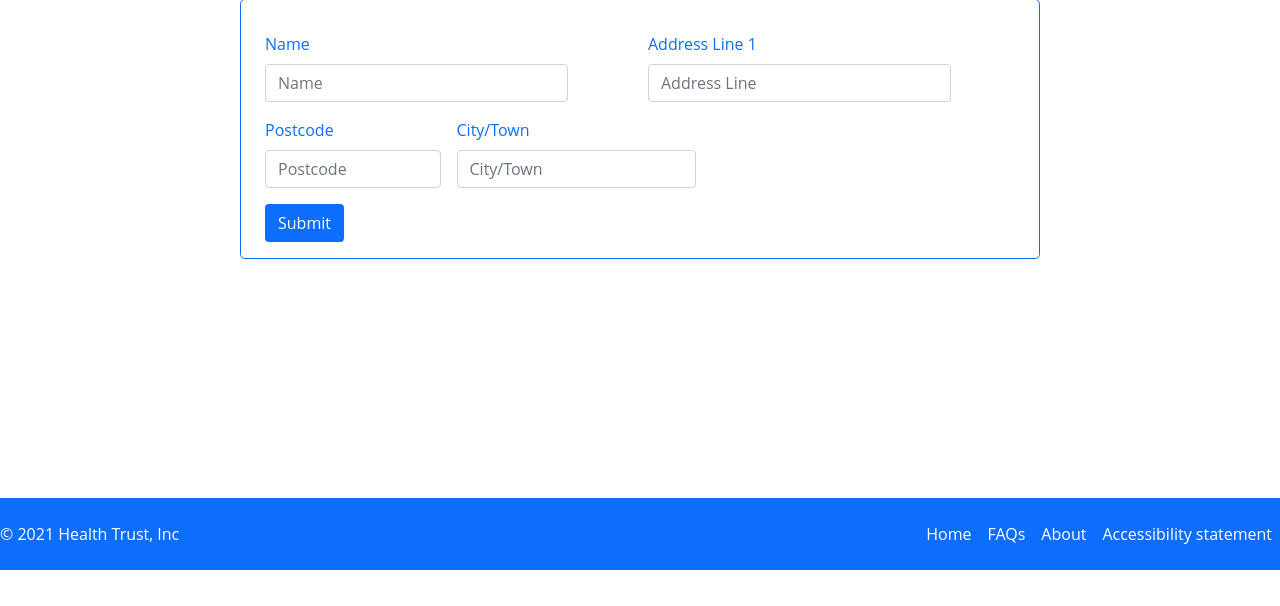
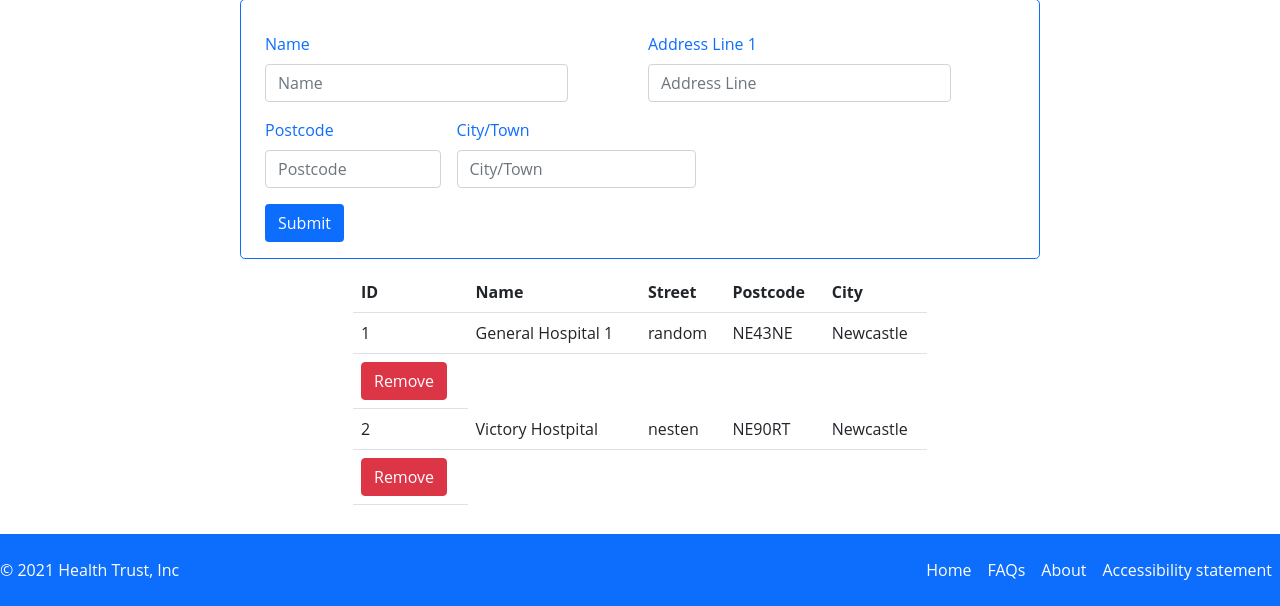
Before and after one commit to mfronistas/HealthTrustApp, a Flask app: template templates/addhospital.html in a window 1280 px wide. Shown: the part 230-836 px from the top of the page. Before the commit the page ends 800 px from the top, so only its background shows below. Run offline with Flask 2, Linux system fonts and the light colour scheme; the template is opened without the code that fills it: values that come from a table or form of the project are taken from there, others are empty; data comes from the database, SQL or seed files in the repository; some web fonts are replaced.

Commit message:
Added view tables to admin pages, not working.

```diff
--- a/models.py
+++ b/models.py
@@ -166,11 +166,13 @@
                  nhs_number=None, phone='8909887891', email='admin@email.com', password='123123',
                  encryption_key=generate_key(), street='South 29', postcode='NE24DF', city='Newcastle')
     hospital = Hospital(name='General Hospital', street='South 23', postcode='NE24DF', city='Newcastle')
+    hospital2 = Hospital(name='Victoria Hospital', street='North 40', postcode='NE25DF', city='Newcastle')
     medicine = Medicine(name='PainkillerOmega', type='painkiller', dosage=30)
     db.session.add(patient)
     db.session.add(doctor)
     db.session.add(admin)
     db.session.add(hospital)
+    db.session.add(hospital2)
     db.session.add(medicine)
     db.session.commit()
 
--- a/templates/adddoctor.html
+++ b/templates/adddoctor.html
@@ -126,7 +126,5 @@
 {% endfor %}
     </table>
 </div>
-</div>
-</div>
 </body>
 {% endblock %}
--- a/templates/addhospital.html
+++ b/templates/addhospital.html
@@ -40,5 +40,30 @@
             {{ form.submit(class="mx-auto btn bg-primary text-white")}}
         </div>
     </form>
+<div class="field mx-auto padding" style="width:600px;">
+    <table class="table">
+        <tr>
+            <th scope="col">ID</th>
+            <th scope="col">Name</th>
+            <th>Street</th>
+            <th>Postcode</th>
+            <th>City</th>
+        </tr>
+        {% for hospital in hospitals %}
+            <tr>
+                <td>{{ hospital.id }}</td>
+                <td>{{ hospital.name }}</td>
+                <td>{{ hospital.street }}</td>
+                <td>{{ hospital.postcode }}</td>
+                <td>{{ hospital.city }}</td>
+            </tr>
+            <form action="" method="POST">
+<input type="hidden" name="valuecancel" value="">
+<td><button class="btn btn-danger" type="submit" name="remove" value=>Remove</button>
+</td>
+</form>
+{% endfor %}
+    </table>
+</div>
 </body>
 {% endblock %}
```
Also changed, not shown: templates/addmed.html (+23 -0 lines).
